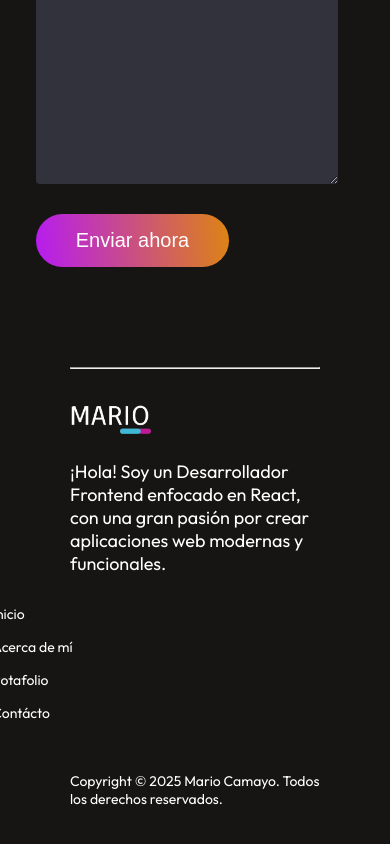
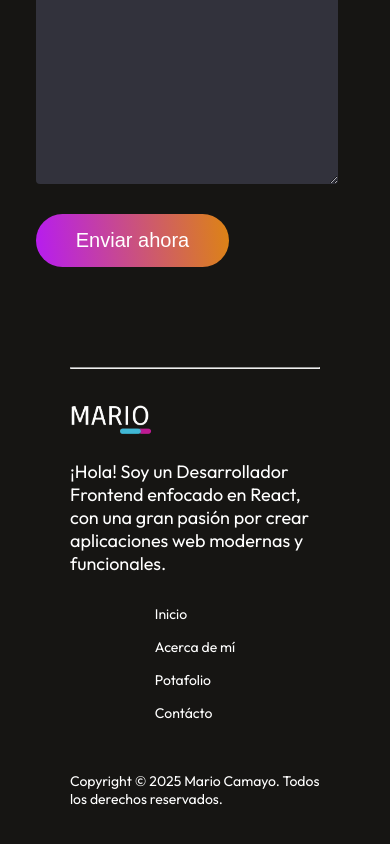
Before and after one commit to MarioCamayo/portfolio, a React (Vite) app: page / in a window 390 px wide. Shown: the part 6942-7786 px from the top of the page. Built offline with nearby package versions, Linux system fonts and the light colour scheme.

Commit message:
se colocó medidas responsivas de 480px al componente Footer

```diff
--- a/src/components/Footer/footer.css
+++ b/src/components/Footer/footer.css
@@ -117,7 +117,7 @@
 
     .footer-bottom-right{
       flex-direction: column;
-      margin-left: -325px;
+      /* margin-left: -325px; */
       gap: 15px;
       justify-content: left;
       /* margin: 0 auto; */
```
